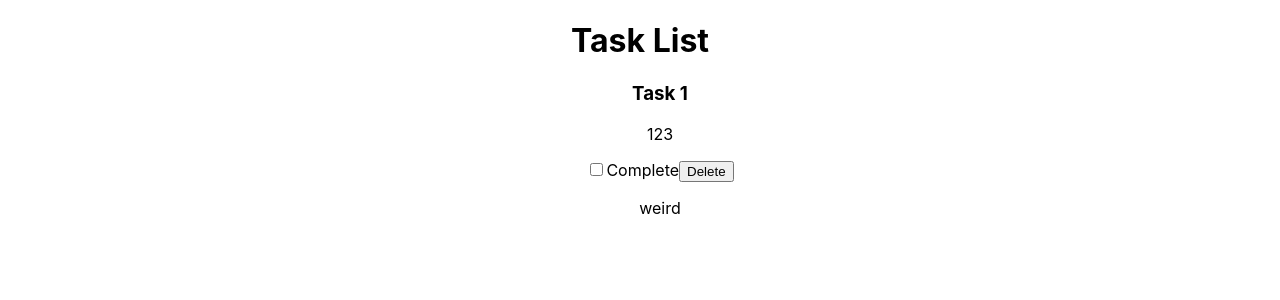
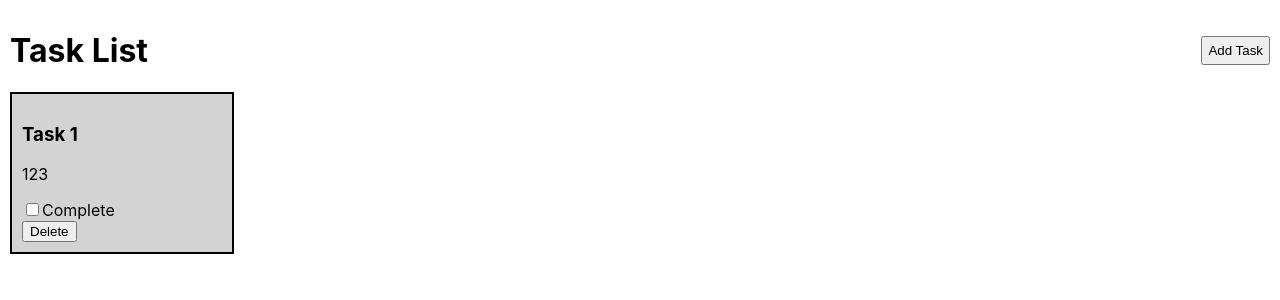
Before and after one commit to masonwaller/bldr-check, a React (Create React App) app: page / in a window 1280 px wide. Shown: the top 300 px of the page. Built offline with nearby package versions, Linux system fonts and the light colour scheme.

Commit message:
add simple task list

```diff
--- a/src/App.js
+++ b/src/App.js
@@ -3,7 +3,7 @@ import TaskList from "./components/task-list/TaskList";
 
 function App() {
   return (
-    <div className="App">
+    <div className="">
       <TaskList />
     </div>
   );
--- a/src/components/task-list/TaskCard.js
+++ b/src/components/task-list/TaskCard.js
@@ -2,13 +2,22 @@ import React from "react";
 
 export default function TaskCard({ task }) {
   return (
-    <li key={task.name}>
+    <li
+      key={task.name}
+      style={{
+        listStyleType: "none",
+        border: "2px solid black",
+        width: "200px",
+        padding: "10px",
+        backgroundColor: "lightgray",
+      }}
+    >
       <h3>{task.name}</h3>
       <p>{task.description}</p>
       <input type="checkbox" checked={task.complete} />
       <span>Complete</span>
+      <br />
       <button>Delete</button>
-      <p>weird</p>
     </li>
   );
 }
--- a/src/components/task-list/TaskList.js
+++ b/src/components/task-list/TaskList.js
@@ -7,13 +7,18 @@ export default function TaskList() {
   ]);
 
   return (
-    <div>
-      <h1>Task List</h1>
-      <ul style={{ listStyleType: "none" }}>
+    <div style={{ margin: "10px" }}>
+      <div style={{ display: "flex", justifyContent: "space-between" }}>
+        <h1>Task List</h1>
+        <button style={{ padding: "5px", alignSelf: "center" }}>
+          Add Task
+        </button>
+      </div>
+      <div style={{ display: "flex", flexWrap: "wrap" }}>
         {tasks.map((task) => (
           <TaskCard task={task} />
         ))}
-      </ul>
+      </div>
     </div>
   );
 }
```
